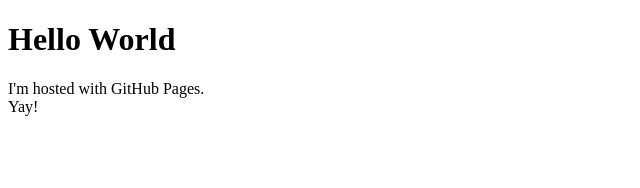
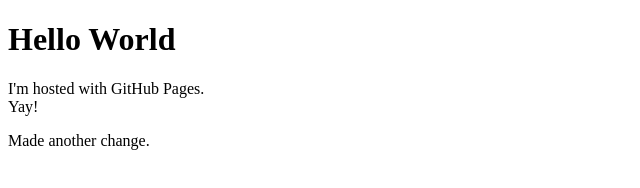
Before and after one commit to mrmay-dev/mrmay-dev.github.io, a plain HTML site: page index.html in a window 1280 px wide. Shown: the whole page, without its empty margins (0-640 px from the left). Drawn offline with Linux system fonts and the light colour scheme.

Commit message:
another change

```diff
--- a/index.html
+++ b/index.html
@@ -3,5 +3,6 @@
 <body>
 <h1>Hello World</h1>
 <p>I'm hosted with GitHub Pages.<br>Yay!</p>
+<p>Made another change.</p>
 </body>
 </html>
```
